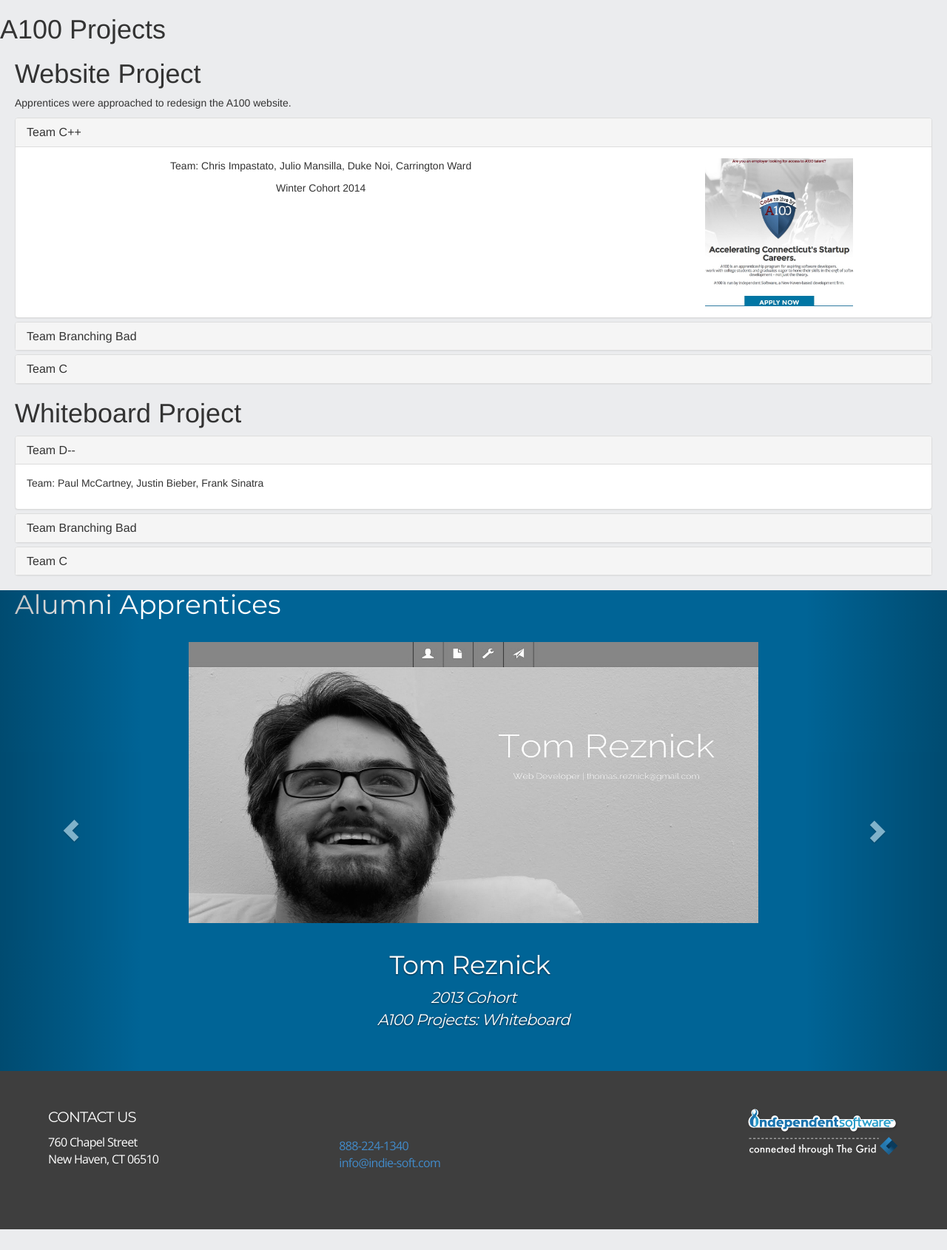
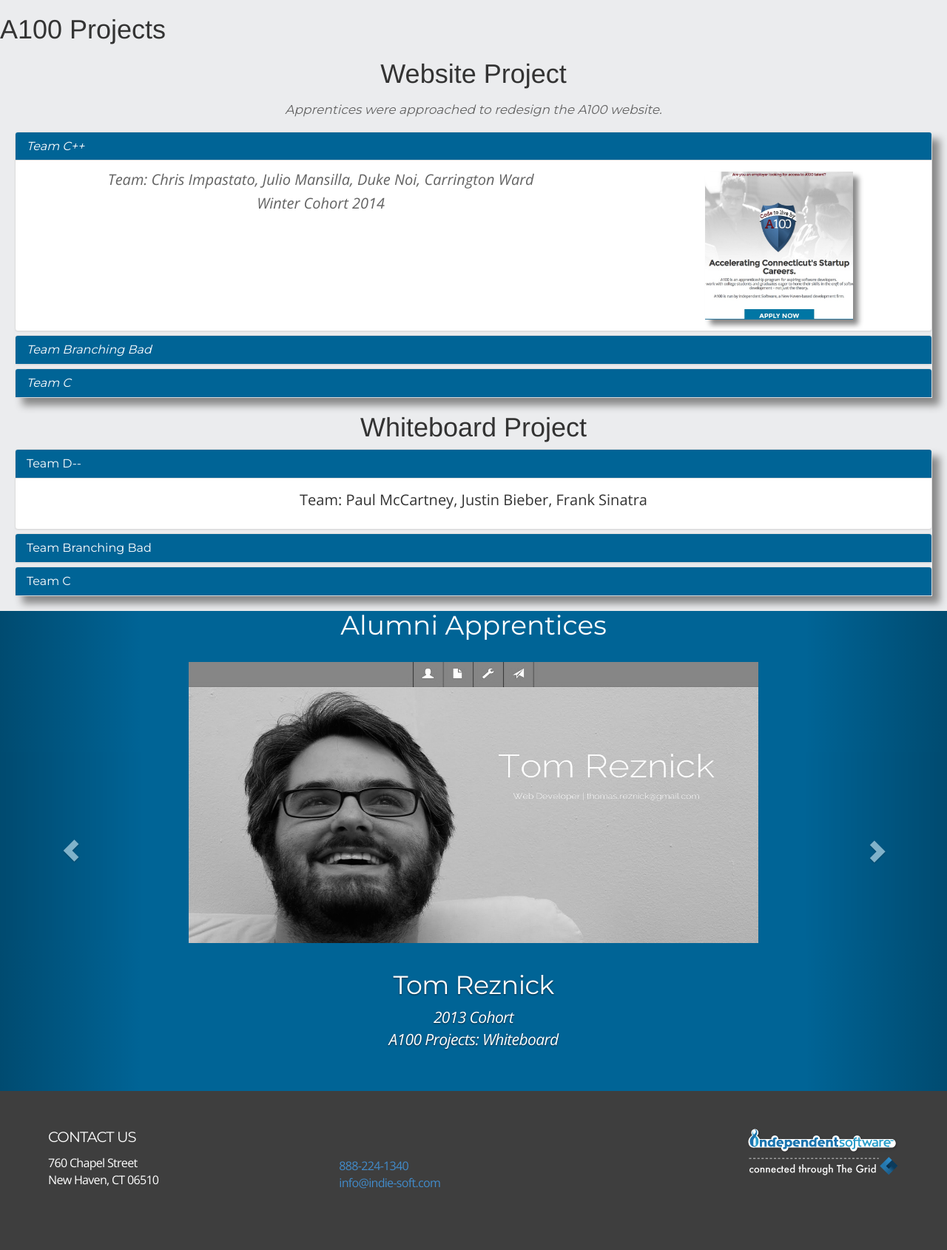
Before and after one commit to Paul-Burinda/A100-Portfolio, a PHP site: page / in a window 1280 px wide. Shown: the whole page at 74% size. Before the commit the page ends 1662 px from the top, so only its background shows below. Run offline with PHP 8.4, Linux system fonts and the light colour scheme; some libraries are stand-ins or nearby versions.

Commit message:
Finished styling of accordion. Added box shadow around accordion.  Centered images in rows.  Changed accordion header color, added font styling

```diff
--- a/css/main.css
+++ b/css/main.css
@@ -38,6 +38,11 @@ body {
   background: #ebecee;
 }
 
+p {
+  font-family: 'Open Sans', sans-serif;
+  font-size: 20px;
+}
+
 /*  Accordion Styling
 -------------------------------------------------- */
 .WebsiteProj, .WhiteboardProj{
@@ -47,10 +52,29 @@ body {
 .WebsiteProj img, .WhiteboardProj img {
   width: 200px;
   height: 200px;
+  box-shadow: 7px 7px 7px #888888;
 }
 
-.WebsiteProj #panel-heading, .WhiteboardProj #panel-heading {
+.WebsiteProj .panel-heading, .WhiteboardProj .panel-heading {
   background: #006496;
+  text-align: left;
+}
+
+.WebsiteProj h2, .WhiteboardProj h2 {
+  font-family:  'Montserrat', sans-serif;
+  font-style: italic;
+  font-size: 17px;
+  color: #636363;
+}
+
+.WebsiteProj h4, .WhiteboardProj h4 {
+  font-family:  'Montserrat', sans-serif;
+  color: white;
+  font-style: bolder;
+}
+
+#WebsiteAccordion, #WhiteBoardAccordion {
+  box-shadow: 10px 10px 10px #888888;
 }
 
 /* Carousel navbar
@@ -94,8 +118,6 @@ body {
 }
 
 .carousel h1 {
-  margin-left: 20px;
-  margin-right: 30px;
   font-family:  'Montserrat', sans-serif;
   color: white;
   font-style: bolder;
--- a/index.html
+++ b/index.html
@@ -16,9 +16,9 @@
 
 
     <section id="Website-proj">
-      <div class="WebsiteProj">
+      <div class="WebsiteProj centered">
       <h1>Website Project</h1>
-      <p>Apprentices were approached to redesign the A100 website.</p>
+      <h2>Apprentices were approached to redesign the A100 website.<h2>
         <div class="panel-group" id="WebsiteAccordion">
             <div class="panel panel-default">
                 <div class="panel-heading">
@@ -75,13 +75,13 @@
     </section>
 
     <section id="Whiteboard-Proj">
-      <div class="WhiteboardProj">
+      <div class="WhiteboardProj centered">
         <h1>Whiteboard Project</h1>
-        <div class="panel-group" id="WhiteBoard-Accordion">
+        <div class="panel-group" id="WhiteBoardAccordion">
           <div class="panel panel-default">
             <div class="panel-heading">
                 <h4 class="panel-title">
-                    <a data-toggle="collapse" data-parent="#WhiteBoard-Accordion" href="#collapseFour">Team D--</a>
+                    <a data-toggle="collapse" data-parent="#WhiteBoardAccordion" href="#collapseFour">Team D--</a>
                 </h4>
             </div>
 
@@ -96,7 +96,7 @@
           <div class="panel panel-default">
             <div class="panel-heading">
               <h4 class="panel-title">
-                  <a data-toggle="collapse" data-parent="#WhiteBoard-Accordion" href="#collapseFive">Team Branching Bad</a>
+                  <a data-toggle="collapse" data-parent="#WhiteBoardAccordion" href="#collapseFive">Team Branching Bad</a>
               </h4>
             </div>
 
@@ -110,7 +110,7 @@
           <div class="panel panel-default">
             <div class="panel-heading">
               <h4 class="panel-title">
-                <a data-toggle="collapse" data-parent="#WhiteBoard-Accordion" href="#collapseSix">Team C</a>
+                <a data-toggle="collapse" data-parent="#WhiteBoardAccordion" href="#collapseSix">Team C</a>
               </h4>
             </div>
 
@@ -127,7 +127,7 @@
     <section id="Apprentice-Carousel">
       <div class="Carousel-bg">
         <div id="AppCarousel" class="carousel slide" data-ride="carousel">
-          <h1>Alumni Apprentices</h1>
+          <h1 class="centered">Alumni Apprentices</h1>
           <div class="carousel-inner">
             <div class="item active">
               <a href="http://tomreznick.com" target="_blank"><img src="resources/img/TomReznickSiteGray.jpg" class="img-responsive" alt="Tom Reznick Personal Site"></a>
```
